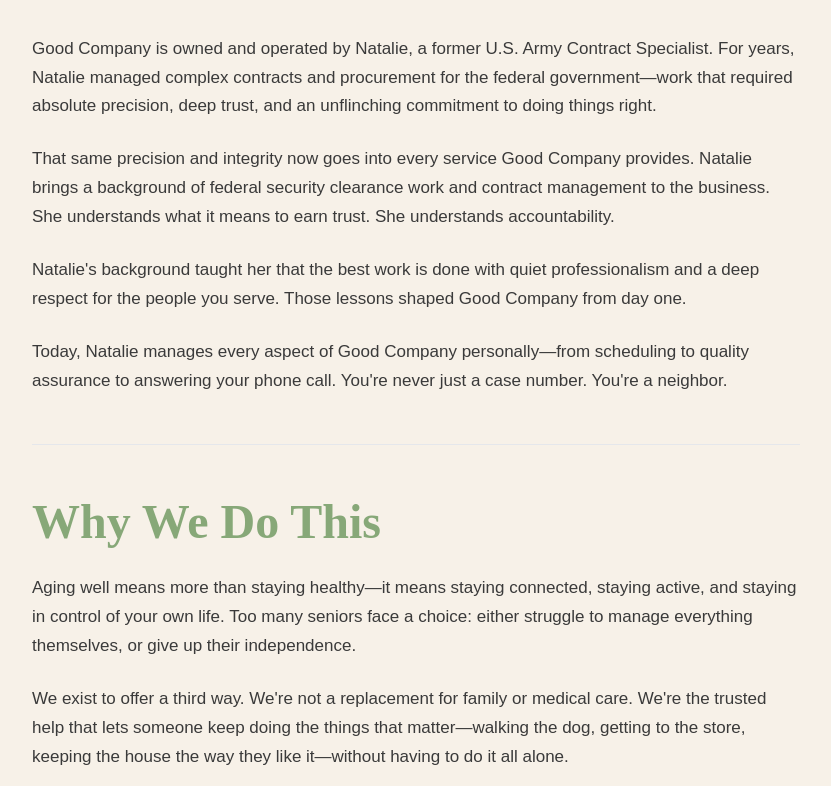
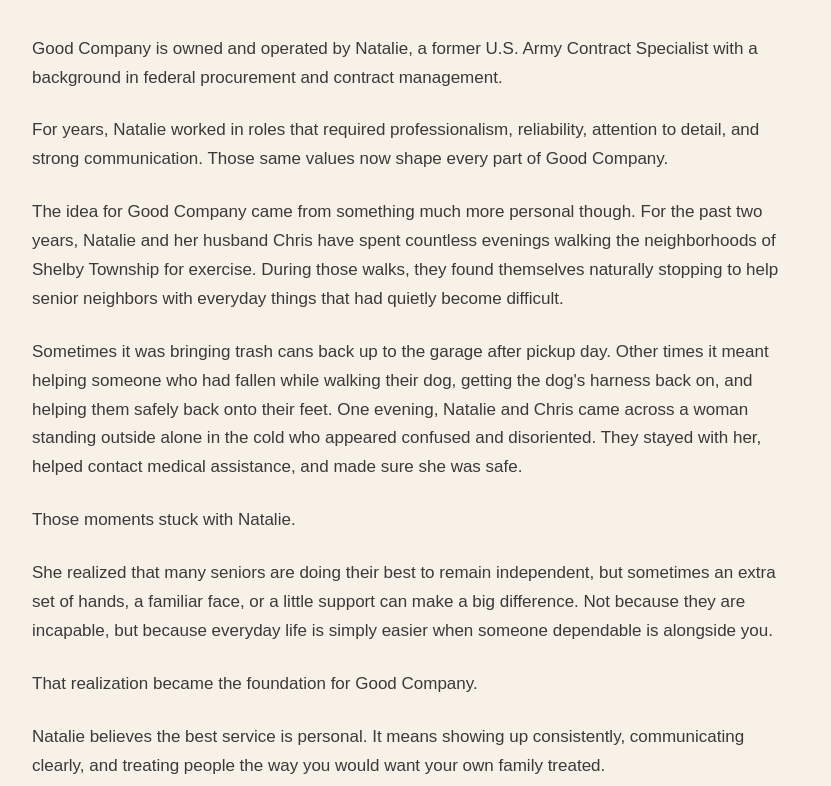
Before and after one commit to GoodCompanySCS/goodcompany-scs, a Next.js app: page /about in a window 1280 px wide. Shown: the part 754-1540 px from the top of the page, without its empty margins (64-895 px from the left). Built offline with nearby package versions, Linux system fonts and the light colour scheme.

Commit message:
Update page.tsx

```diff
--- a/app/about/page.tsx
+++ b/app/about/page.tsx
@@ -22,18 +22,26 @@ export default function About() {
 
             <div className="mb-12 pb-12 border-b border-gray-200">
               <h2 style={{ color: 'var(--terracotta)' }} className="mb-6">Meet Natalie</h2>
-              <p className="text-lg mb-6">
-                Good Company is owned and operated by Natalie, a former U.S. Army Contract Specialist. For years, Natalie managed complex contracts and procurement for the federal government—work that required absolute precision, deep trust, and an unflinching commitment to doing things right.
-              </p>
-              <p className="text-lg mb-6">
-                That same precision and integrity now goes into every service Good Company provides. Natalie brings a background of federal security clearance work and contract management to the business. She understands what it means to earn trust. She understands accountability.
-              </p>
-              <p className="text-lg mb-6">
-                Natalie's background taught her that the best work is done with quiet professionalism and a deep respect for the people you serve. Those lessons shaped Good Company from day one.
-              </p>
-              <p className="text-lg">
-                Today, Natalie manages every aspect of Good Company personally—from scheduling to quality assurance to answering your phone call. You're never just a case number. You're a neighbor.
-              </p>
+
+<p className="text-lg mb-6">Good Company is owned and operated by Natalie, a former U.S. Army Contract Specialist with a background in federal procurement and contract management.</p>
+
+<p className="text-lg mb-6">For years, Natalie worked in roles that required professionalism, reliability, attention to detail, and strong communication. Those same values now shape every part of Good Company.</p>
+
+<p className="text-lg mb-6">The idea for Good Company came from something much more personal though. For the past two years, Natalie and her husband Chris have spent countless evenings walking the neighborhoods of Shelby Township for exercise. During those walks, they found themselves naturally stopping to help senior neighbors with everyday things that had quietly become difficult.</p>
+
+<p className="text-lg mb-6">Sometimes it was bringing trash cans back up to the garage after pickup day. Other times it meant helping someone who had fallen while walking their dog, getting the dog's harness back on, and helping them safely back onto their feet. One evening, Natalie and Chris came across a woman standing outside alone in the cold who appeared confused and disoriented. They stayed with her, helped contact medical assistance, and made sure she was safe.</p>
+
+<p className="text-lg mb-6">Those moments stuck with Natalie.</p>
+
+<p className="text-lg mb-6">She realized that many seniors are doing their best to remain independent, but sometimes an extra set of hands, a familiar face, or a little support can make a big difference. Not because they are incapable, but because everyday life is simply easier when someone dependable is alongside you.</p>
+
+<p className="text-lg mb-6">That realization became the foundation for Good Company.</p>
+
+<p className="text-lg mb-6">Natalie believes the best service is personal. It means showing up consistently, communicating clearly, and treating people the way you would want your own family treated.</p>
+
+<p className="text-lg mb-6">From scheduling and client communication to day-to-day visits, Natalie personally manages every aspect of the business. When you call Good Company, you are speaking directly with the person providing the service.</p>
+
+<p className="text-lg mb-6">You are never treated like a number. You are treated like a neighbor.</p>
             </div>
 
             <div className="mb-12">
```
